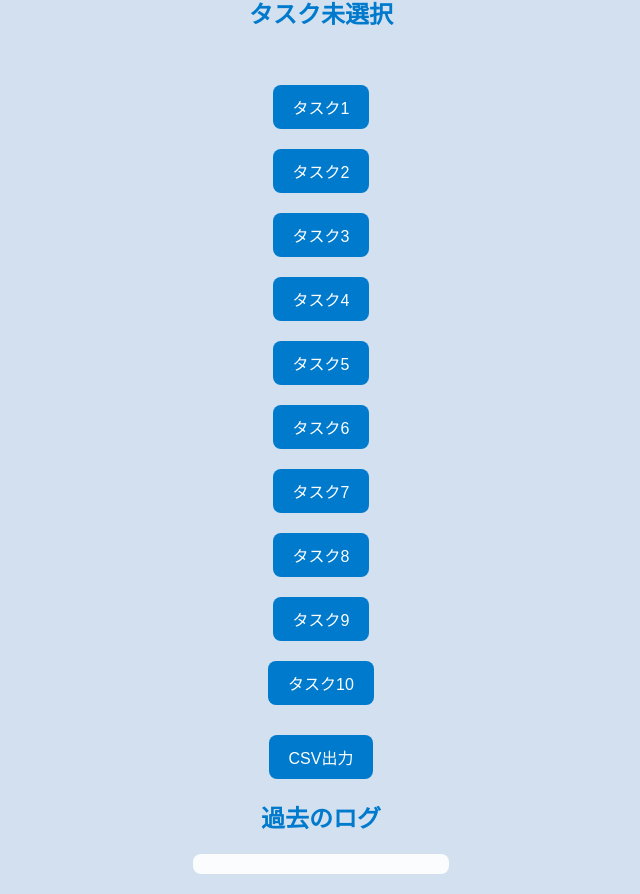
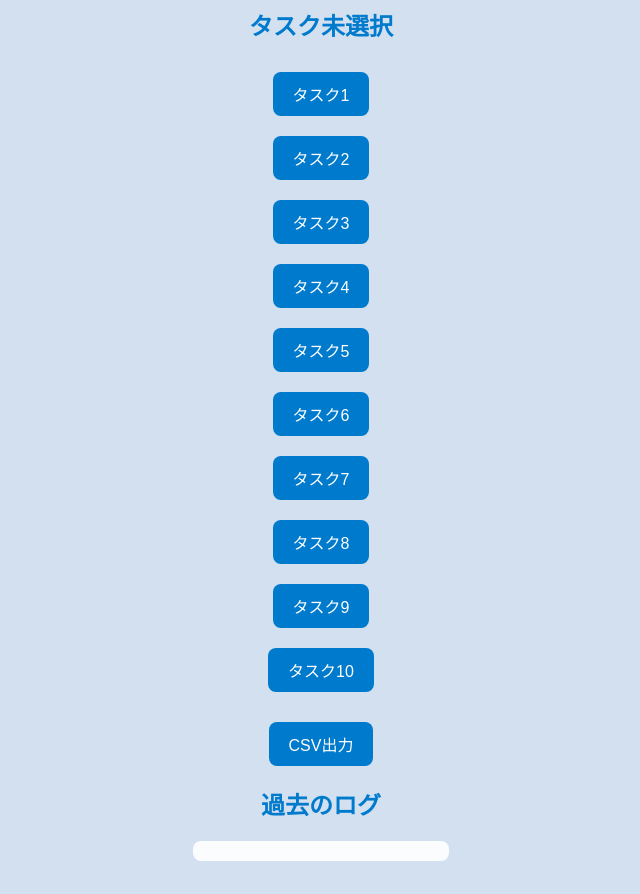
Before and after one commit to chiinv/task-tracker-app, a plain HTML site: page index.html in a window 1280 px wide. Shown: the whole page, without its empty margins (319-959 px from the left). Drawn offline with Linux system fonts and the light colour scheme.

Commit message:
Update styles.css

```diff
--- a/styles.css
+++ b/styles.css
@@ -20,7 +20,6 @@ h1, h2 {
 
 #current-task {
     margin-bottom: 20px;
-    min-height: 60px;  /* 固定高さを設定 */
 }
 
 #current-task-name {
```
